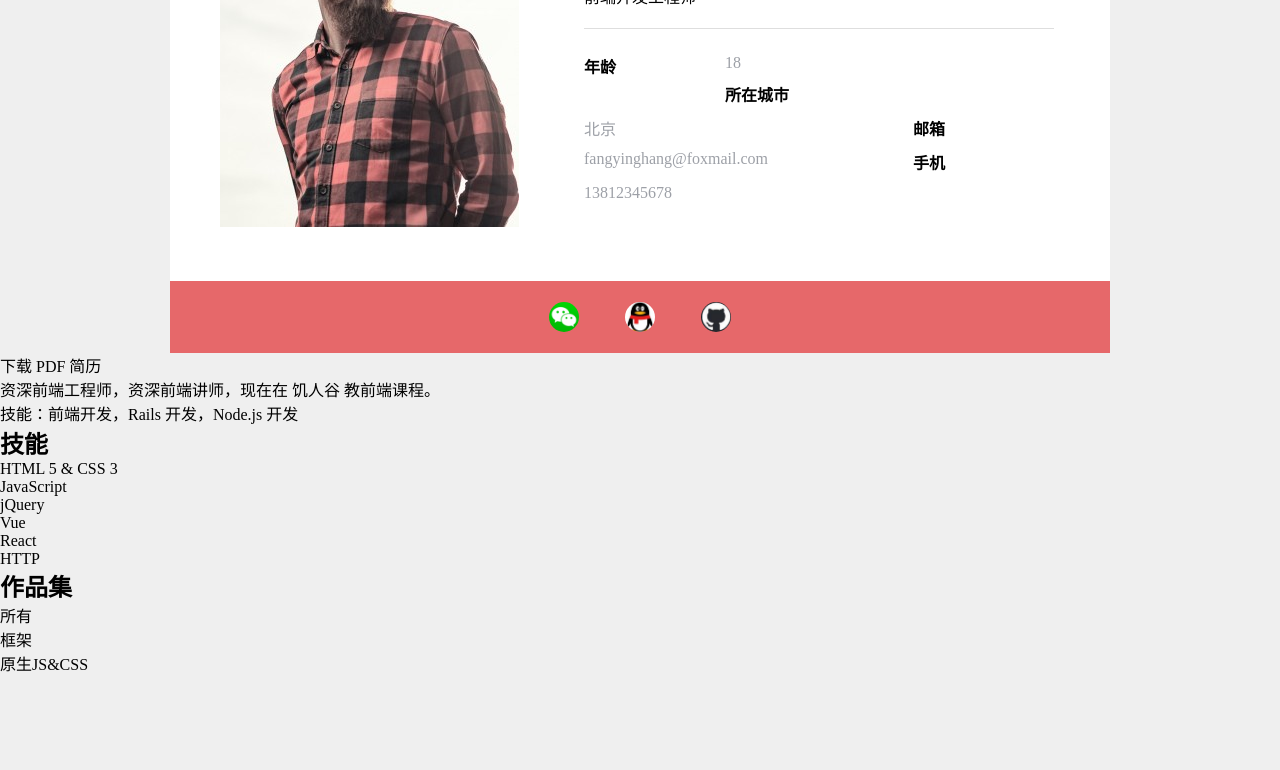
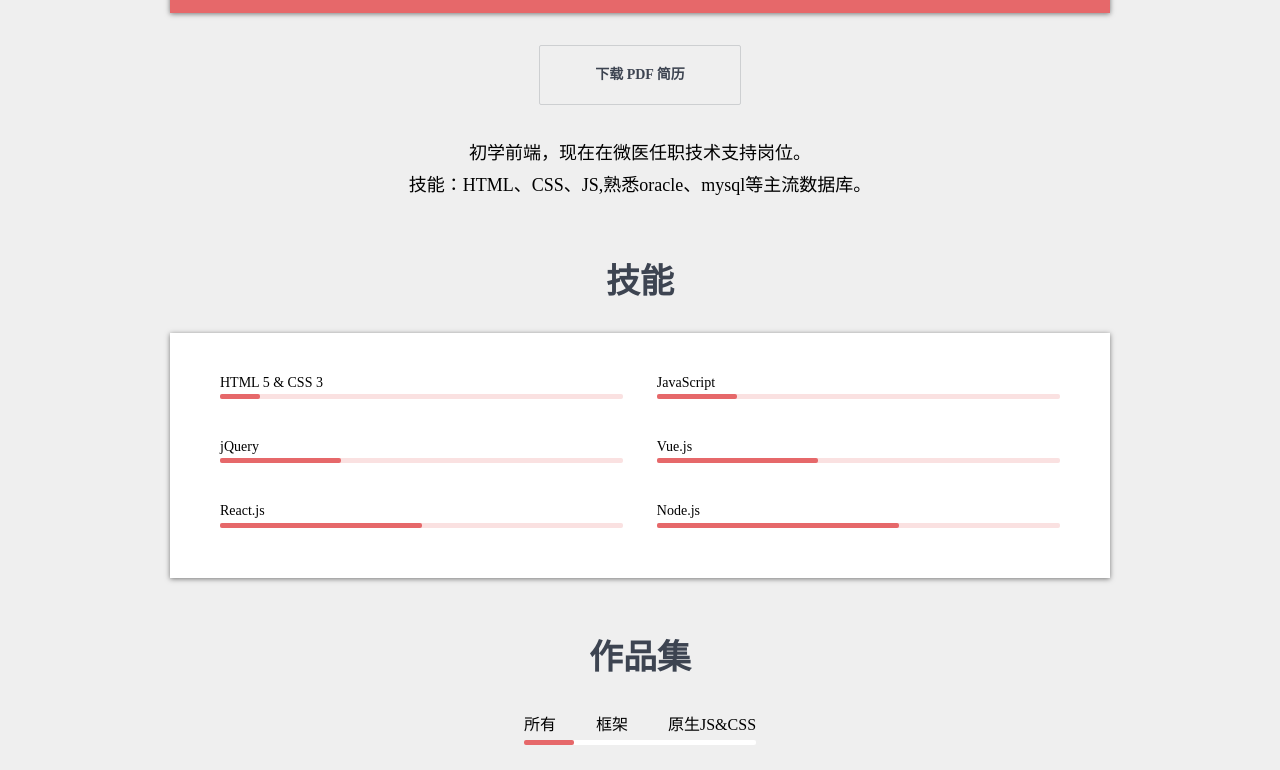
Before and after one commit to triplewoodsaid/Resume, a plain HTML site: page index.html in a window 1280 px wide. Shown: the part 685-1455 px from the top of the page. Before the commit the page ends 1360 px from the top, so only its background shows below. Drawn offline with Linux system fonts and the light colour scheme.

Commit message:
resume第三次提交

```diff
--- a/a.css
+++ b/a.css
@@ -5,39 +5,43 @@ body {
 a {
   color: inherit;
   text-decoration: none;
-
 }
 * {
   margin: 0;
   padding: 0;
-}
+}/*去掉选择器*/
+hr {
+  height: 0;
+  border: none;
+  border-top: 1px solid #dedede;
+}/*对hr这条线进行处理*/
+ul,
+ol {
+  list-style: none;
+}/*把ul和ol的格式去掉*/
+h1,h2,h3,h4,h5,h6{
+  font-weight: normal;
+}/*字体设为正常*/
 .clearfix::after {
   content: '';
   display: block;
   clear: both;
 }
-
-hr{
-  height: 0;
-  border: none;
-  border-top: 1px solid #DEDEDE;
-}
+/*清除浮动，把多行元素在一行中展示*/
 .topNavBar {
   padding: 20px 0 20px 0;
-  position: fixed;
+  position: fixed;/*在了解一下position*/
   top: 0;
   left: 0;
-  width: 100%;
-  /* position: fixed; 可以让导航栏脱离文档流 */
+  width: 100%;/*整个导航栏位置设置*/
 }
 .topNavBar-inner {
   padding: 0 16px;
-}
+}/*修正导航栏左右边距问题*/
 .topNavBar nav {
   padding-top: 7px;
-}
+} /*修正导航栏顶部距离*/
 .topNavBar nav > ul {
-  list-style: none;
   margin: 0;
   padding: 0;
 }
@@ -45,7 +49,7 @@ hr{
   float: left;
   margin-left: 17px;
   margin-right: 17px;
-}
+}/*文档流：向左*/
 .topNavBar nav > ul > li > a {
   font-size: 12px;
   color: #b7b7b7;
@@ -55,11 +59,11 @@ hr{
   padding-top: 5px;
   padding-bottom: 5px;
   display: block;
-}
+}/*对导航栏的文字大小颜色距离进行设置*/
 .topNavBar nav > ul > li > a:hover {
   border-bottom: 3px solid #e06567;
-  /* a:hover鼠标悬浮在a上会做出相应的动作 */
 }
+/*hover 鼠标悬浮动作*/
 
 .topNavBar .logo {
   font-size: 24px;
@@ -67,6 +71,7 @@ hr{
   padding-top: 3px;
   padding-bottom: 4px;
 }
+
 .topNavBar .logo .rs {
   margin-right: 4px;
   color: #e6686a;
@@ -74,26 +79,26 @@ hr{
 .topNavBar .logo .card {
   color: #9a9da2;
 }
+/*制作logo*/
 .banner {
   height: 515px;
-  background-image: url(./image/rs-cover.jpg);
+  background-image: url(./img/rs-cover.jpg);
   background-position: center center;
   background-size: cover;
-/*background-position：center 背景定位 居中
-  size：cover 设置背景图片在页面里完全展示*/
 }
 .banner .mask {
   height: 515px;
   background-color: rgba(0, 0, 0, 0.8);
-  /* 写一个div来设置一个透明度 */
-}
+}/*设置背景图片高度、居中、在显示范围全覆盖（background-size: cover;）然后在
+设一个mask给背景加上一个透明度*/
 .userCard {
   max-width: 940px;
   margin-left: auto;
   margin-right: auto;
   background-color: #ffffff;
-  /* margin left和right设置为auto 让内容居中 */
+  box-shadow: 0px 1px 5px 0px rgba(0, 0, 0, 0.5);
 }
+/*先给一个框架，box-shadow给框架加了一个阴影效果*/
 .userCard .welcome {
   background: #e6686a;
   color: white;
@@ -102,18 +107,18 @@ hr{
   line-height: 22px;
   position: relative;
   margin-bottom: 10px;
-}
-  /* inline-block 和 relative  */
+}/*设置hello，inline-block 和relative */
 .userCard .welcome .triangle {
   display: block;
   border: 10px solid transparent;
-    border-left-color: #e6686a;
   width: 0px;
+  border-left-color: #e6686a;
   border-top-width: 0px;
   position: absolute;
   left: 4px;
   top: 100%;
 }
+/* 在hello下面展示一个三角形，absolute让三角形和hello的位置确定好 */
 .userCard .picture {
   float: left;
 }
@@ -122,33 +127,37 @@ hr{
   margin-left: 65px;
   width: 470px;
 }
-.userCard .text h1{
+/* 图片左浮，文字也左浮 */
+.userCard .text h1 {
   margin-top: 18px;
+}
+.userCard .text hr {
+  margin: 20px 0;
 }
 .userCard .pictureAndText {
   padding: 50px;
 }
-.userCard .text hr{
-  margin: 20px 0;
-}
 .userCard dl dt,
-.userCard dl dd{
+.userCard dl dd {
   float: left;
   padding: 5px 0;
 }
-.userCard dl dt{
+.userCard dl dt {
   width: 30%;
   font-weight: bold;
 }
-.userCard dl dd{
+.userCard dl dd {
   width: 70%;
   color: #9da0a7;
 }
-.userCard > footer.media{
-  background: #E6686A;
+/* 设置个人基本信息的显示间距，dl，dt，dd  dl包裹dt和dd，
+dt不能放入dd内，dd不能放入dt内，不能不加dl地单独使用dt标签或dd标签*/
+
+.userCard > footer.media {
+  background: #e6686a;
   text-align: center;
 }
-.userCard > footer.media > a{
+.userCard > footer.media > a {
   display: inline-block;
   width: 40px;
   line-height: 30px;
@@ -156,46 +165,178 @@ hr{
   border-radius: 50%;
   margin: 16px;
 }
-/* .userCard > footer.media > a:hover{
-  background: #CF5D5F;
-} */
- #icon1{
+.userCard > footer.media > a:hover {
+  background: #cf5d5f;
+}
+/* footer格式设置 */
+.userCard svg {
   width: 30px;
   height: 30px;
   fill: white;
   vertical-align: top;
-  background-image: url(./image/Wechat.jpg);
-  background-position: center center;
-  background-size: cover;
 }
-#icon1{
-  width: 30px;
-  height: 30px;
-  fill: white;
-  vertical-align: top;
-  background-image: url(./image/Wechat.jpg);
-  background-position: center center;
-  background-size: cover;
-  border-radius: 50%;
+/* svg里面设置格式 vertical-align: top
+设置元素的垂直对齐：把元素的顶端与行中最高元素的顶端对齐*/
+body > main {
+  margin-top: -340px;
 }
-#icon2{
-  width: 30px;
-  height: 30px;
-  fill: white;
-  vertical-align: top;
-  background-image: url(./image/qq.jpg);
-  background-position: center center;
-  background-size: cover;
-  border-radius: 50%;
+/* 把main的内容显示高度提升到背景图片上 */
+body > main .downloadResume-wrapper {
+  text-align: center;
+}
+/* 把下载 居中 */
+body > main .downloadResume {
+  font-size: 14px;
+  line-height: 16px;
+  padding: 21px 55px;
+  border: 1px solid #cdcfd1;
+  background: #efefef;
+  display: inline-block;
+  border-radius: 2px;
+  color: #3d4451;
+  font-weight: bold;
+  margin: 32px 0;
+  transition: box-shadow 0.2s;
+}
+/* 设置下载PDF的背景颜色大小字体等格式， border-radius: 2px; 圆角
+transition: box-shadow 0.2s;给阴影效果一个0.2s的缓冲效果 */
+body > main .downloadResume:hover {
+  box-shadow: 0px 4px 13px 0px rgba(0, 0, 0, 0.2);
+}
+/* 设置一个阴影效果 */
+
+.selfIntroduction {
+  max-width: 940px;
+  margin-left: auto;
+  margin-right: auto;
+  text-align: center;
+  font-family: kaiti;
+  line-height: 1.8;
+  font-size: 18px;
+}
+/* 自我介绍 设置字体、居中等 */
+
+section.skills,
+section.portfolio{
+  max-width: 940px;
+  margin-left: auto;
+  margin-right: auto;
+  margin-top: 60px;
+}
+/* 给skill设定一个区域 */
+section.skills > h2 ,
+section.portfolio > h2 {
+  text-align: center;
+  color: #3d4451;
+  font-size: 34px;
+  line-height: 1.2;
+  font-weight: 600;
 }
 
-#icon3{
-  width: 30px;
-  height: 30px;
-  fill: white;
+section.skills h3 {
+  font-size: 14px;
+  line-height: 1.1;
+  padding-right: 40px;
+}
+/* 给skill和portfolio的h2和h3设置一个格式 */
+section.skills > ol {
+  background: white;
+  box-shadow: 0px 1px 5px 0px rgba(0, 0, 0, 0.5);
+  padding: 42px 50px 10px;
+  margin-top: 30px;
+}
+/* ol里面的背景颜色和阴影以及位置 */
+section.skills > ol > li {
+  float: left;
+  width: 48%;
+  box-sizing: border-box;
+}
+section.skills > ol > li:nth-child(even) {
+  float: right;
+}
+/* 让li元素进行一个左浮，让偶数的li进行右浮 */
+
+section.skills .progressBar {
+  height: 5px;
+  background: #FAE1E1;
+  border-radius: 2px;
+  margin: 4px 0 40px;
+}
+section.skills .progressBar > .progress {
+  height: 100%;
+  background: #E6686A;
+  width: 70%;
+  border-radius: 2px;
+}
+/* 技能条设置 */
+
+section.portfolio {
+  text-align: center;
+  margin-bottom: 100px;
+}
+section.portfolio > nav{
+  text-align: center;
+}
+section.portfolio > nav > ol{
+  margin: 0 auto;
+  display: inline-block;
   vertical-align: top;
-  background-image: url(./image/GITHUB.png);
-  background-position: center center;
-  background-size: cover;
-  border-radius: 50%;
 }
+section.portfolio > nav > ol > li{
+  float: left;
+  margin-left: 40px;
+  cursor: pointer;
+}
+section.portfolio > nav > ol > li:first-child{
+  margin-left: 0;
+
+}
+
+section.portfolio > nav{
+  display: inline-block;
+  vertical-align: top;
+  margin-top: 32px;
+}
+section.portfolio > nav .bar{
+  height: 5px;
+  background: white;
+  margin-top: 5px;
+  margin-bottom: 28px;
+  border-radius: 2px;
+}
+section.portfolio > nav .bar-inner{
+  height: 100%;
+  background: #E6686A;
+  border-radius: 2px;
+  transition: all 0.3s;
+}
+/* 对portfolio进行设置 */
+section.portfolio > nav .bar.state-1 .bar-inner{
+  margin-left: 0;
+  width: 50px;
+}
+section.portfolio > nav .bar.state-2 .bar-inner{
+  margin-left: 65px;
+  width: 50px;
+}
+section.portfolio > nav .bar.state-3 .bar-inner{
+  margin-left: 140px;
+  width: 96px;
+}
+/* portfolio的三个状态，用js进行一个事件的点击触发状态，移动到对应的位置 */
+section.portfolio .works{
+  position: relative;
+}
+section.portfolio .works > .big,
+section.portfolio .works > .small {
+  position: absolute;
+}
+/* 对图片进行绝对定位  */
+.icon {
+  width: 1em;
+  height: 1em;
+  vertical-align: -0.15em;
+  fill: currentColor;
+  overflow: hidden;
+}
+/* icon给footer里的连接设置一个显示的方式 */
--- a/index.html
+++ b/index.html
@@ -5,130 +5,172 @@
   <title>杨森的个人简历</title>
   <link rel="stylesheet" href="./a.css">
 
-  <style type="text/css">
-    .icon {
-       width: 1em; height: 1em;
-       vertical-align: -0.15em;
-       fill: currentColor;
-       overflow: hidden;
-    }
-</style>
 </head>
 
 <body>
     <div class="topNavBar">
         <div class="topNavBar-inner clearfix">
-      <a class="logo" href="#" alt="logo" style="float: left;">
+          <a href="#" class="logo" alt="logo"style="float: left;">
             <span class="rs">RS</span>
             <span class="card">card</span>
           </a>
           <nav style="float: right;">
             <ul class="clearfix">
-          <li>
-            <a href="#">关于</a>
-          </li>
-          <li>
-            <a href="#">技能</a>
-          </li>
-          <li>
-            <a href="#">作品</a>
-          </li>
-          <li>
-            <a href="#">博客</a>
-          </li>
-          <li>
-            <a href="#">日历</a>
-          </li>
-          <li>
-            <a href="#">联系方式</a>
-          </li>
-          <li>
-            <a href="#">其他</a>
-          </li>
+              <li><a href="#">关于</a></li>
+              <li><a href="#">技能</a></li>
+              <li><a href="#">作品</a></li>
+              <li><a href="#">博客</a></li>
+              <li><a href="#">日历</a></li>
+              <li><a href="#">联系方式</a></li>
+              <li><a href="#">其他</a></li>
             </ul>
           </nav>
         </div>
       </div>
+      <!-- 导航栏div，包括logo、导航栏目 -->
       <div class="banner">
-    <div class="mask"></div>
+          <div class="mask">
           </div>
+      </div>
+        <!-- 设置背景图片 和透明度 -->
     <main>
       <div class="userCard">
         <div class="pictureAndText clearfix">
             <div class="picture">
-          <img src="./image/head.jpg" width=299 height=347 alt="头像">
+                <img src="./img/head.jpg" width=299 height=347 alt="头像">
             </div>
             <div class="text">
-          <span class="welcome">Hello
-            <span class="triangle"></span>
+              <span class="welcome">
+                  Hello
+                <span class="trangle"></span>
               </span>
+
             <h1>杨森</h1>
             <p>前端开发工程师</p>
             <hr>
             <dl>
                 <dt>年龄</dt>
-            <dd>18</dd>
+                <dd>24</dd>
                 <dt>所在城市</dt>
-            <dd>北京</dd>
+                <dd>杭州</dd>
                 <dt>邮箱</dt>
-            <dd>fangyinghang@foxmail.com</dd>
+                <dd>yangsenmax@foxmail.com</dd>
                 <dt>手机</dt>
-            <dd>13812345678</dd>
+                <dd>15757172557</dd>
             </dl>
           </div>
+            <!-- 这里是一个个人照片和基本信息的展示 -->
         </div>
         <footer class="media">
           <a href="#">
-          <svg class="icon" id="icon1"aria-hidden="true">
-              <use xlink:href="#icon-github"></use>
-          </svg>
+            <svg class="icon" aria-hidden="ture"></svg>
           </a>
           <a href="#">
-          <svg class="icon"id="icon2" aria-hidden="true">
-              <use xlink:href="#icon-Ankerwebicon-"></use>
-          </svg>
+            <svg class="icon" aria-hidden="ture"></svg>
           </a>
           <a href="#">
-          <svg class="icon" id="icon3" aria-hidden="true">
-              <use xlink:href="#icon-weibo"></use>
-          </svg>
+            <svg class="icon" aria-hidden="ture"></svg>
           </a>
         </footer>
+          <!-- 这个是放一些个人的链接 -->
       </div>
-
-    <a class="button" href="#">下载 PDF 简历</a>
-
-    <p>
-      资深前端工程师，资深前端讲师，现在在 饥人谷 教前端课程。
-      <br> 技能：前端开发，Rails 开发，Node.js 开发
+      <!-- 这里是一个完整的基本信息展示，包括照片基本信息和链接 -->
+      <p class="downloadResume-wrapper">
+          <a class="downloadResume" href="./resume.pdf" target="_blank" download>下载 PDF 简历</a>
       </p>
-
+      <p class="selfIntroduction">
+        初学前端，现在在微医任职技术支持岗位。
+        <br>技能：HTML、CSS、JS,熟悉oracle、mysql等主流数据库。
+      </p>
     </main>
-  <section>
+  <section class="skills">
     <h2>技能</h2>
-    <ol>
-      <li>HTML 5 &amp; CSS 3</li>
-      <li>JavaScript</li>
-      <li>jQuery</li>
-      <li>Vue</li>
-      <li>React</li>
-      <li>HTTP</li>
+    <ol class="clearfix">
+      <li>
+        <h3>
+          HTML 5 &amp; CSS 3
+        </h3>
+        <div class="progressBar">
+          <div class="progress" style="width: 10%;"></div>
+        </div>
+      </li>
+      <li>
+        <h3>
+          JavaScript
+        </h3>
+        <div class="progressBar">
+          <div class="progress" style="width: 20%"></div>
+        </div>
+      </li>
+      <li>
+        <h3>
+          jQuery
+        </h3>
+        <div class="progressBar">
+          <div class="progress" style="width: 30%"></div>
+        </div>
+      </li>
+      <li>
+        <h3>
+          Vue.js
+        </h3>
+        <div class="progressBar">
+          <div class="progress" style="width: 40%"></div>
+        </div>
+      </li>
+      <li>
+        <h3>
+          React.js
+        </h3>
+        <div class="progressBar">
+          <div class="progress"  style="width: 50%"></div>
+        </div>
+      </li>
+      <li>
+        <h3>
+          Node.js
+        </h3>
+        <div class="progressBar">
+          <div class="progress"  style="width: 60%"></div>
+        </div>
+      </li>
     </ol>
   </section>
-  <section>
+  <section class="portfolio">
     <h2>作品集</h2>
     <nav>
-      <ol>
-        <li>所有</li>
-        <li>框架</li>
-        <li>原生JS&amp;CSS</li>
+      <ol class="clearfix">
+        <li id="portfolio1">所有</li>
+        <li id="portfolio2">框架</li>
+        <li id="portfolio3">原生JS&amp;CSS</li>
       </ol>
+      <div id="portfolioBar" class="bar state-1">
+        <div class="bar-inner"></div>
+      </div>
     </nav>
+    <script>
+        portfolio1.onclick= function(){
+          portfolioBar.className = 'bar state-1'
+        }
+        portfolio2.onclick= function(){
+          portfolioBar.className = 'bar state-2'
+        }
+        portfolio3.onclick= function(){
+          portfolioBar.className = 'bar state-3'
+        }
+      </script>
 
-    <div class="jobs">
-      <div class="big"></div>
-      <div class="small"></div>
-      <div class="small"></div>
+
+    <div class="works" style="height: 597px;">
+      <div id="works1" class="big" style="top: 0; left: 0;">
+        <img src="./img/1.jpg" alt="作品1">
+      </div>
+      <div id="works2" class="small" style="top: 0; left: 645px;">
+        <img src="./img/2.jpg" alt="作品2">
+      </div>
+      <div id="works3" class="small" style="top: 312px; left: 645px;">
+        <img src="./img/3.jpg" alt="作品3">
+      </div>
     </div>
 
   </section>
```
Also changed, not shown: img/1.jpg (added), img/2.jpg (added), img/3.jpg (added), img/head.jpg (added), img/rs-cover.jpg (added). Lines whose indentation alone changed are shown as unchanged.
